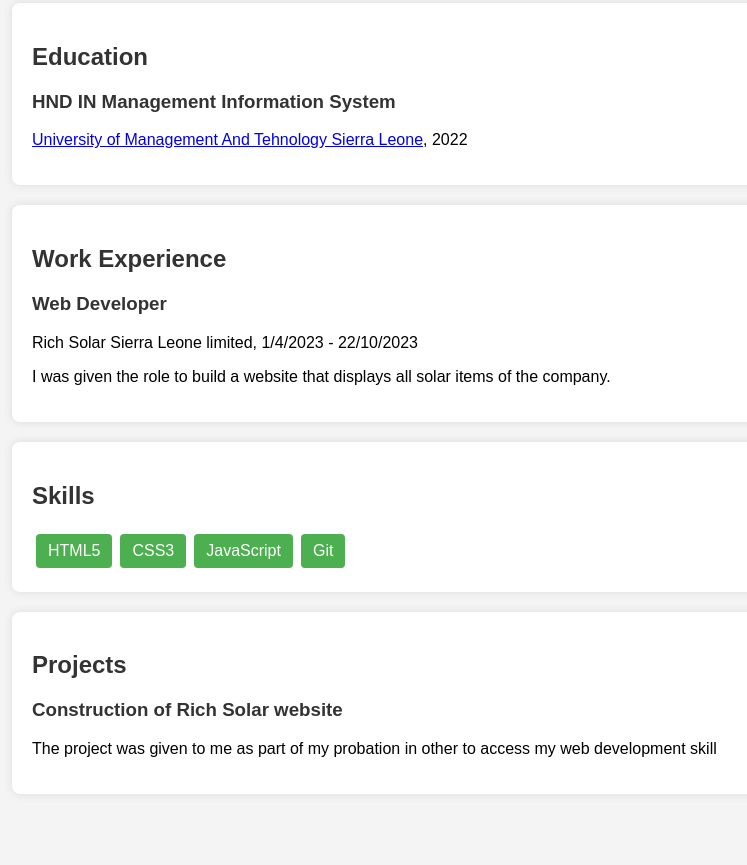
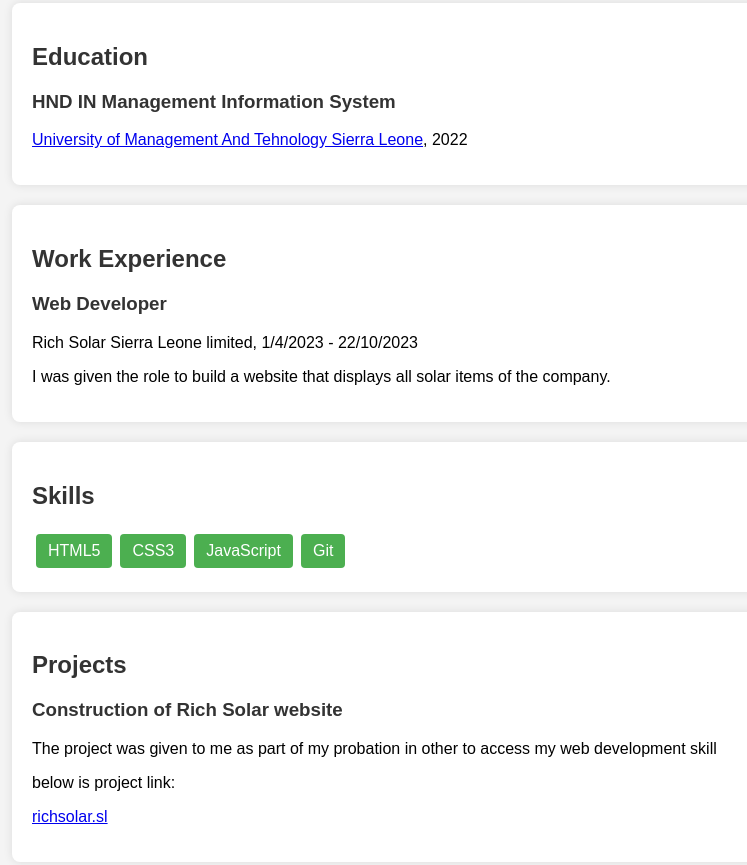
Before and after one commit to AlphaDumbuya/resume, a plain HTML site: page index.html in a window 1280 px wide. Shown: the part 429-1294 px from the top of the page, without its empty margins (208-955 px from the left). Before the commit the page ends 1243 px from the top, so only its background shows below. Drawn offline with Linux system fonts and the light colour scheme.

Commit message:
my resume

```diff
--- a/index.html
+++ b/index.html
@@ -60,6 +60,8 @@
             <li>
                 <h3>Construction of Rich Solar website</h3>
                 <p>The project was given to me as part of my probation in other to access my web development skill </p>
+                <p>below is project link:</p>
+                <p><a href="https://rich-solar.vercel.app/">richsolar.sl</a></p>
             </li>
         </ul>
     </section>
```
